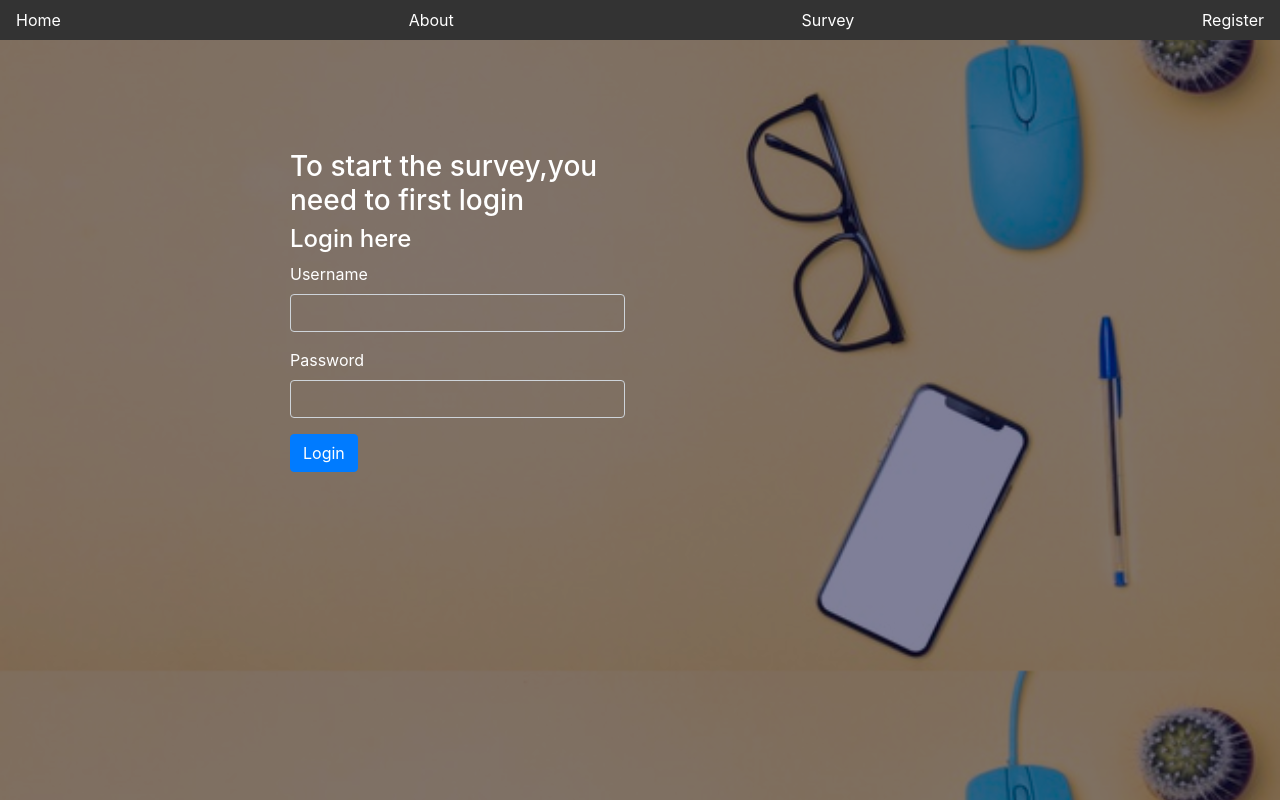
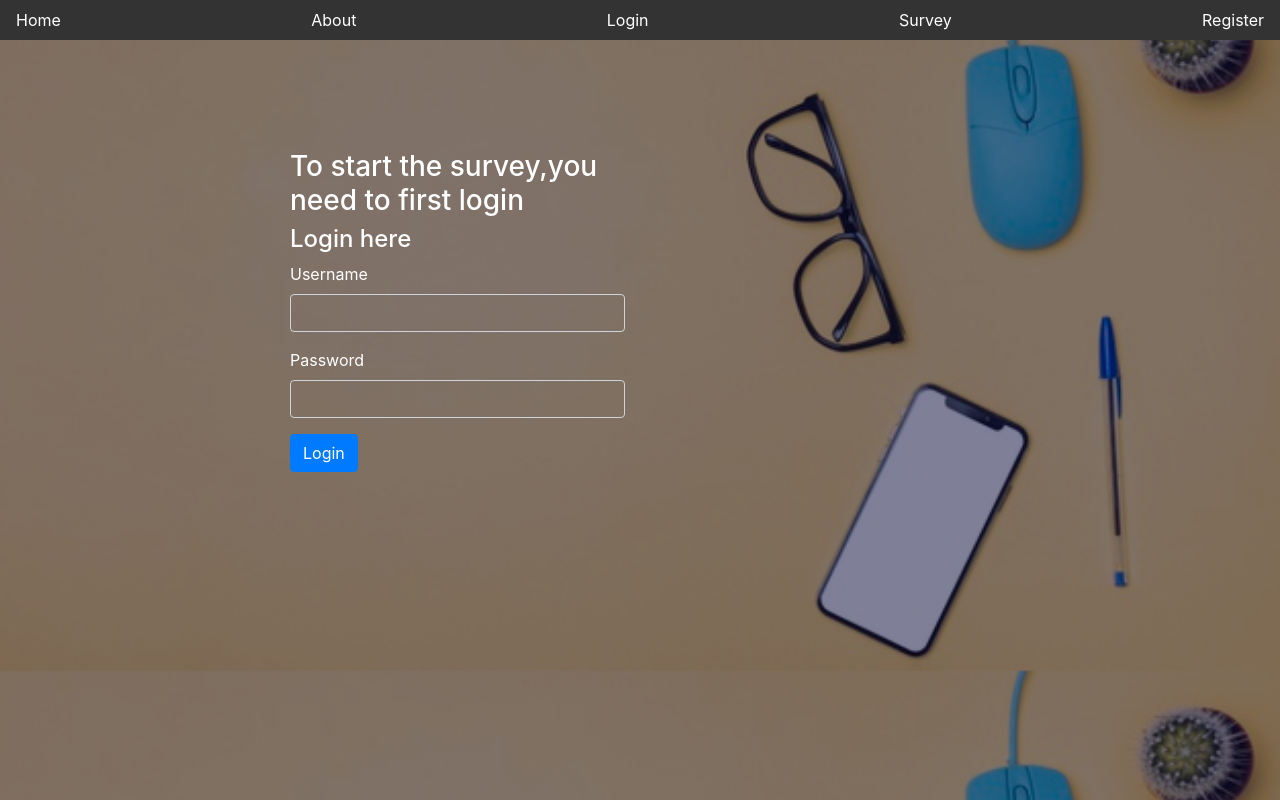
Before and after one commit to NBhagyasree/survey1, a plain HTML site: page login.html in a window 1280 px wide. Drawn offline with nearby package versions, Linux system fonts and the light colour scheme.

Commit message:
Update login.html

```diff
--- a/login.html
+++ b/login.html
@@ -12,7 +12,8 @@
     <div class="navbar">
         <a href="index.html">Home</a>
         <a href="about.html">About</a>
-        <a href="login.html">Survey</a>
+        <a href="login.html">Login</a>
+         <a href="survey.html">Survey</a>
         <a href="register.html">Register</a>
      </div>
     <div class="container">
```
